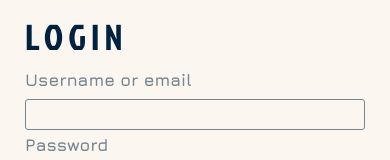
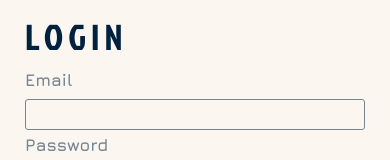
Before and after one commit to PlanetAppMobile/planet-app, a React Native app: screen /Login in a window 390 px wide. Shown: the part 324-484 px from the top of the page. Built offline with nearby package versions, Linux system fonts and the light colour scheme.

Commit message:
Validate login

```diff
--- a/navigation/Navigator.js
+++ b/navigation/Navigator.js
@@ -26,7 +26,7 @@ const BottomTabNavigator = createBottomTabNavigator();
 
 function MainNavigator() {
     return (
-        <MNavigator.Navigator initialRouteName="Register" screenOptions={{ headerShown: false }}>
+        <MNavigator.Navigator initialRouteName="Login" screenOptions={{ headerShown: false }}>
             <MNavigator.Screen name="Loading" component={Loading} />
             <MNavigator.Screen name="Homepage" component={Homepage} />
             <MNavigator.Screen name="Login" component={Login} />
--- a/screens/Login.js
+++ b/screens/Login.js
@@ -1,9 +1,63 @@
-import { View, TextInput, Text, Image, TouchableOpacity } from "react-native";
-import React from "react";
+import { View, TextInput, Text, Image, TouchableOpacity, Alert } from "react-native";
+import React, { useState } from "react";
 import BgLogin from "../assets/bg-login.png";
 import FormInput from "../components/TextInput";
-import ButtonText from "../components/Button"
-function Login({route, navigation}) {
+import ButtonText from "../components/Button";
+import axios from "axios";
+import path from "../path";
+
+function Login({ route, navigation }) {
+  const [email, setEmail] = useState("");
+  const [password, setPassword] = useState("");
+
+  const [validEmail, setValidEmail] = useState(false);
+  const [validPassword, setValidPass] = useState(false);
+
+  function isEmailValid(email) {
+    const emailRegex = /^[a-zA-Z0-9._-]+@[a-zA-Z0-9.-]+\.[a-zA-Z]{2,4}$/;
+    return emailRegex.test(email);
+  }
+  const handleInputChange = (labelText, value) => {
+    if (labelText == "Email") {
+      if (!isEmailValid(value)) {
+        setValidEmail(true);
+      } else {
+        setValidEmail(false);
+      }
+      setEmail(value);
+    }
+    if (labelText == "Password") {
+      setPassword(value);
+      setValidPass(false);
+    }
+  };
+  function onSubmitVerify() {
+    if (!email && !password) {
+      setValidEmail(true);
+      setValidPass(true);
+      console.log("sai input ekwai")
+    } else if (!isEmailValid(email)) {
+      setValidEmail(true);
+      console.log("Emailllll ekwai")
+    } else if (!password) {
+      setValidPass(true);
+      console.log("Passworddddd ekwai")
+    }else{
+      axios
+      .post(`${path}/login`, {
+        email,
+        password,
+      })
+      .then((res) => {
+        console.log(res.data)
+        if(res.data.message == "Login successful"){
+          navigation.navigate("System");
+        }else{
+          Alert.alert("Your email or Password is invalid")
+        }
+      });
+    }
+  }
   return (
     <View
       style={{
@@ -28,9 +82,20 @@ function Login({route, navigation}) {
         >
           LOGIN
         </Text>
-        <FormInput labelText={"Username or email"}/>
-        <FormInput labelText={"Password"}/>
-        <TouchableOpacity onPress={()=>{navigation.navigate("System")}}
+        <FormInput
+          handleChange={handleInputChange}
+          valid={validEmail}
+          value={email}
+          labelText={"Email"}
+        />
+        <FormInput
+          handleChange={handleInputChange}
+          valid={validPassword}
+          value={password}
+          labelText={"Password"}
+        />
+        <TouchableOpacity
+          onPress={onSubmitVerify}
           style={{
             borderRadius: 5,
             height: 35,
@@ -40,9 +105,15 @@ function Login({route, navigation}) {
             marginTop: 15,
           }}
         >
-          <Text style={{ fontSize: 15, color: "white", fontFamily:'Copper' }}>LOGIN</Text>
+          <Text style={{ fontSize: 15, color: "white", fontFamily: "Copper" }}>
+            LOGIN
+          </Text>
         </TouchableOpacity>
-        <TouchableOpacity onPress={()=>{navigation.navigate("ResetPassword")}}>
+        <TouchableOpacity
+          onPress={() => {
+            navigation.navigate("ResetPassword");
+          }}
+        >
           <Text
             style={{
               color: "#848181",
@@ -66,7 +137,11 @@ function Login({route, navigation}) {
           }}
         >
           Don’t have an account?{" "}
-          <TouchableOpacity onPress={()=>{navigation.navigate("Register")}}>
+          <TouchableOpacity
+            onPress={() => {
+              navigation.navigate("Register");
+            }}
+          >
             <Text style={{ color: "#E5725D", fontWeight: 500 }}>SIGN UP</Text>
           </TouchableOpacity>
         </Text>
@@ -74,4 +149,5 @@ function Login({route, navigation}) {
     </View>
   );
 }
+
 export default Login;
```
